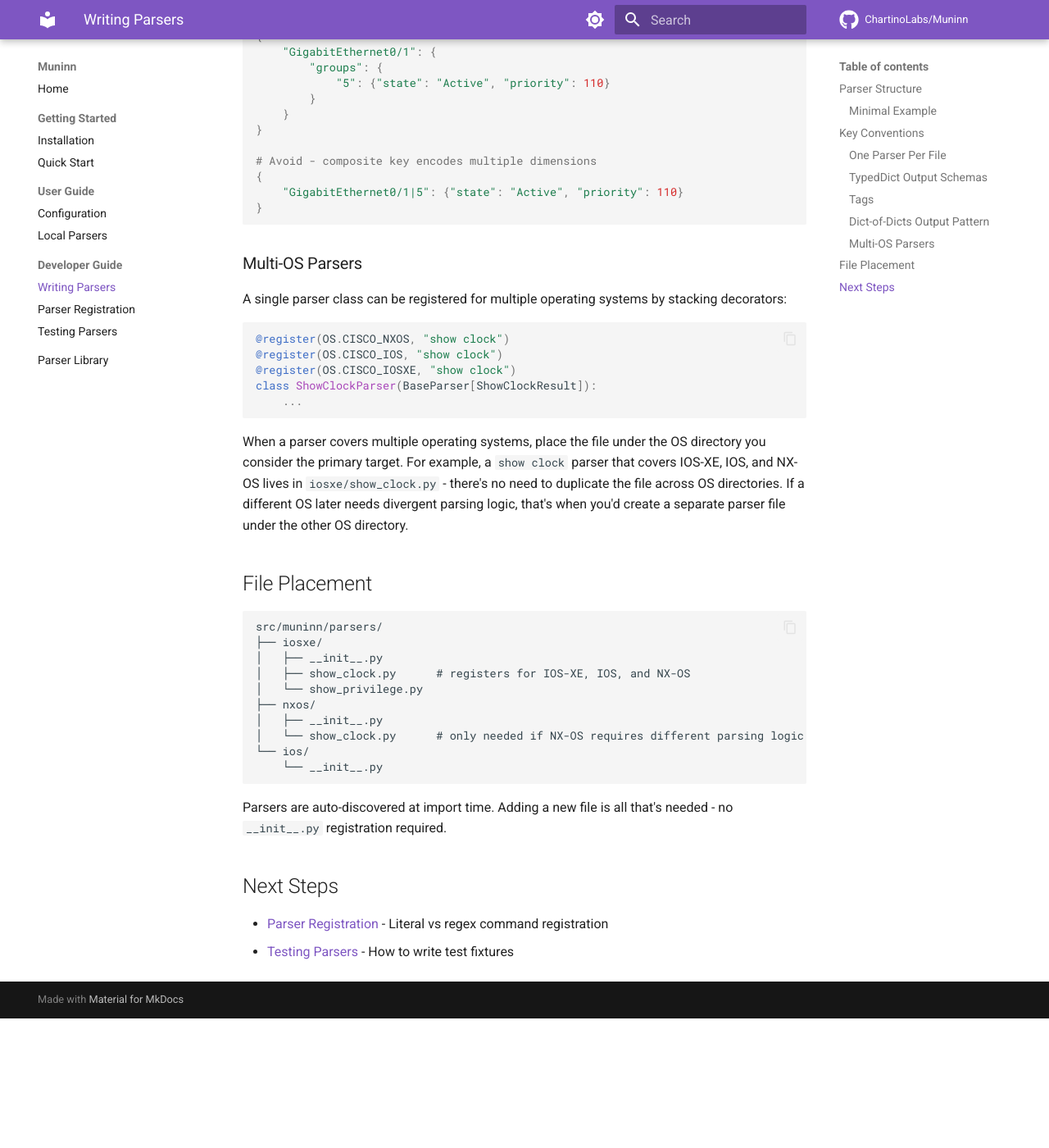
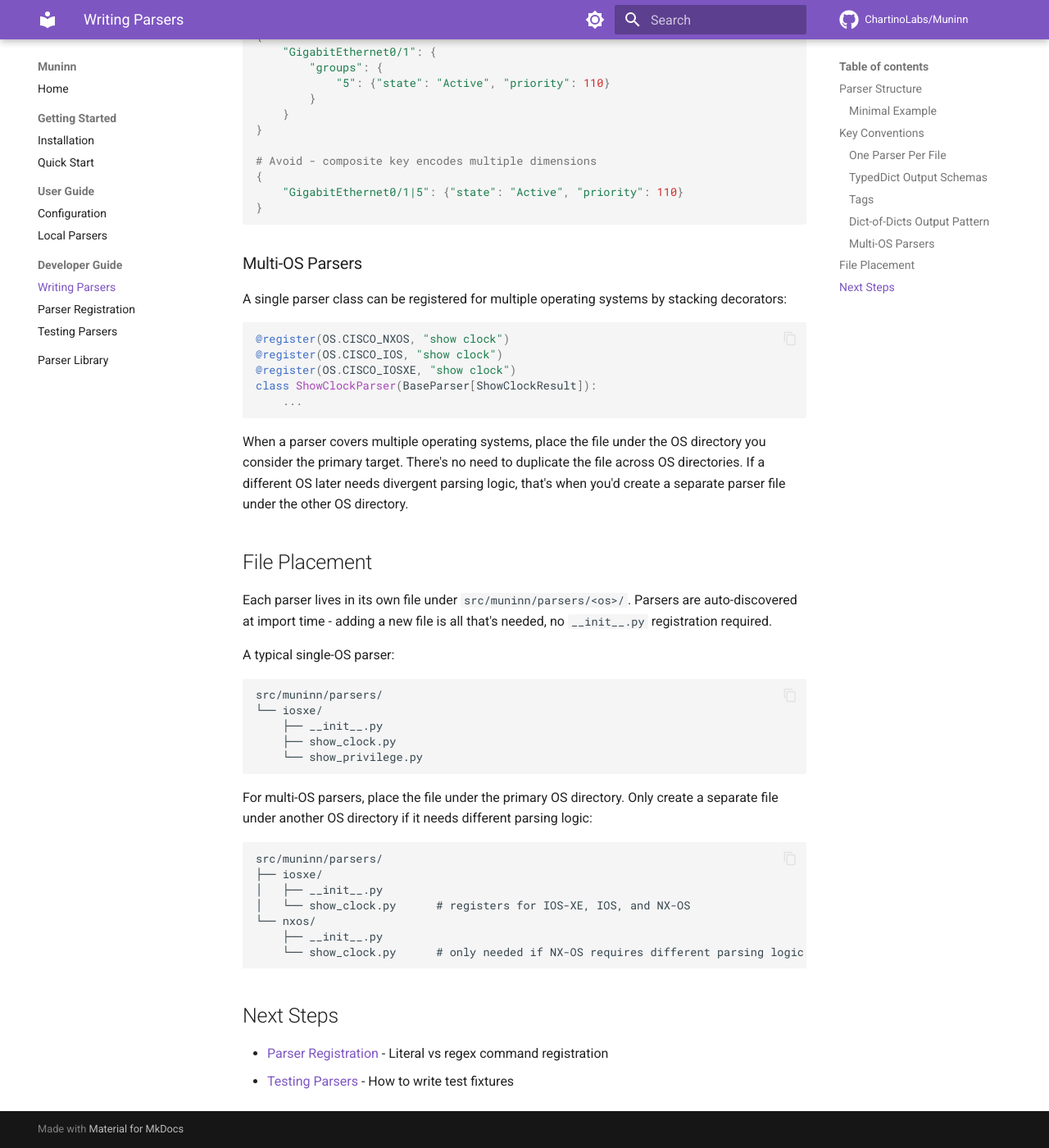
Before and after one commit to ChartinoLabs/Muninn, an MkDocs documentation site: the page built from docs/developer-guide/writing-parsers.md, in a window 1280 px wide and 1400 px high, scrolled down 2576 px. Shown: the whole window at 82% size. Built offline with MkDocs 1.6.1 and Material for MkDocs 9.7.7, drawn with Linux system fonts in a browser that asks for light colours; comment, search, counter and statistics services are not loaded; before the commit the page ends 3818 px from its top, so only the background shows below that.

Commit message:
docs: split file placement into single-OS and multi-OS examples
Co-Authored-By: Claude Opus 4.6 (1M context) <noreply@anthropic.com>

````diff
--- a/docs/developer-guide/writing-parsers.md
+++ b/docs/developer-guide/writing-parsers.md
@@ -134,24 +134,33 @@ class ShowClockParser(BaseParser[ShowClockResult]):
     ...
 ```
 
-When a parser covers multiple operating systems, place the file under the OS directory you consider the primary target. For example, a `show clock` parser that covers IOS-XE, IOS, and NX-OS lives in `iosxe/show_clock.py` - there's no need to duplicate the file across OS directories. If a different OS later needs divergent parsing logic, that's when you'd create a separate parser file under the other OS directory.
+When a parser covers multiple operating systems, place the file under the OS directory you consider the primary target. There's no need to duplicate the file across OS directories. If a different OS later needs divergent parsing logic, that's when you'd create a separate parser file under the other OS directory.
 
 ## File Placement
+
+Each parser lives in its own file under `src/muninn/parsers/<os>/`. Parsers are auto-discovered at import time - adding a new file is all that's needed, no `__init__.py` registration required.
+
+A typical single-OS parser:
+
+```
+src/muninn/parsers/
+└── iosxe/
+    ├── __init__.py
+    ├── show_clock.py
+    └── show_privilege.py
+```
+
+For multi-OS parsers, place the file under the primary OS directory. Only create a separate file under another OS directory if it needs different parsing logic:
 
 ```
 src/muninn/parsers/
 ├── iosxe/
 │   ├── __init__.py
-│   ├── show_clock.py      # registers for IOS-XE, IOS, and NX-OS
-│   └── show_privilege.py
-├── nxos/
-│   ├── __init__.py
-│   └── show_clock.py      # only needed if NX-OS requires different parsing logic
-└── ios/
-    └── __init__.py
+│   └── show_clock.py      # registers for IOS-XE, IOS, and NX-OS
+└── nxos/
+    ├── __init__.py
+    └── show_clock.py      # only needed if NX-OS requires different parsing logic
 ```
-
-Parsers are auto-discovered at import time. Adding a new file is all that's needed - no `__init__.py` registration required.
 
 ## Next Steps
 
````
